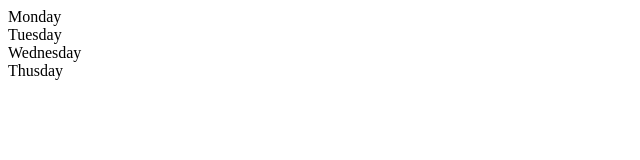
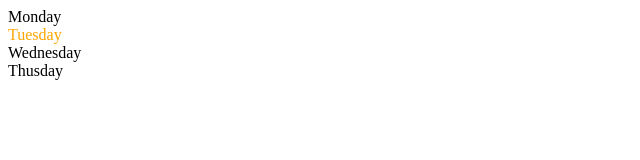
Before and after one commit to Apurvbkt/letsLearnJs, a plain HTML site: page 6_dom/two.html in a window 1280 px wide. Shown: the full height of the page, 0-640 px from the left. Drawn offline with Linux system fonts and the light colour scheme.

Commit message:
post two

```diff
--- a/6_dom/two.html
+++ b/6_dom/two.html
@@ -16,10 +16,25 @@
 </html>
 
 <script>
-   let parent =  document.querySelector('.parent')
-    console.log(parent);
-    console.log(parent.children);
-    console.log(parent.children[2]);
+   const parent = document.querySelector('.parent')
+    // console.log(parent);
+    // console.log(parent.children);
+    // console.log(parent.children[1].innerHTML);
+
+    // for (let i = 0; i < parent.children.length; i++) {
+    //      console.log(parent.children[i].innerHTML);
+
+    // }
+    parent.children[1].style.color = "orange"
+    // console.log(parent.firstElementChild);
+    // console.log(parent.lastElementChild);
+
+    const dayOne = document.querySelector('.day')
+    // console.log(dayOne);
+    // console.log(dayOne.parentElement);
+    // console.log(dayOne.nextElementSibling);
+
+    console.log("NODES: ", parent.childNodes);
 
 
 
```
